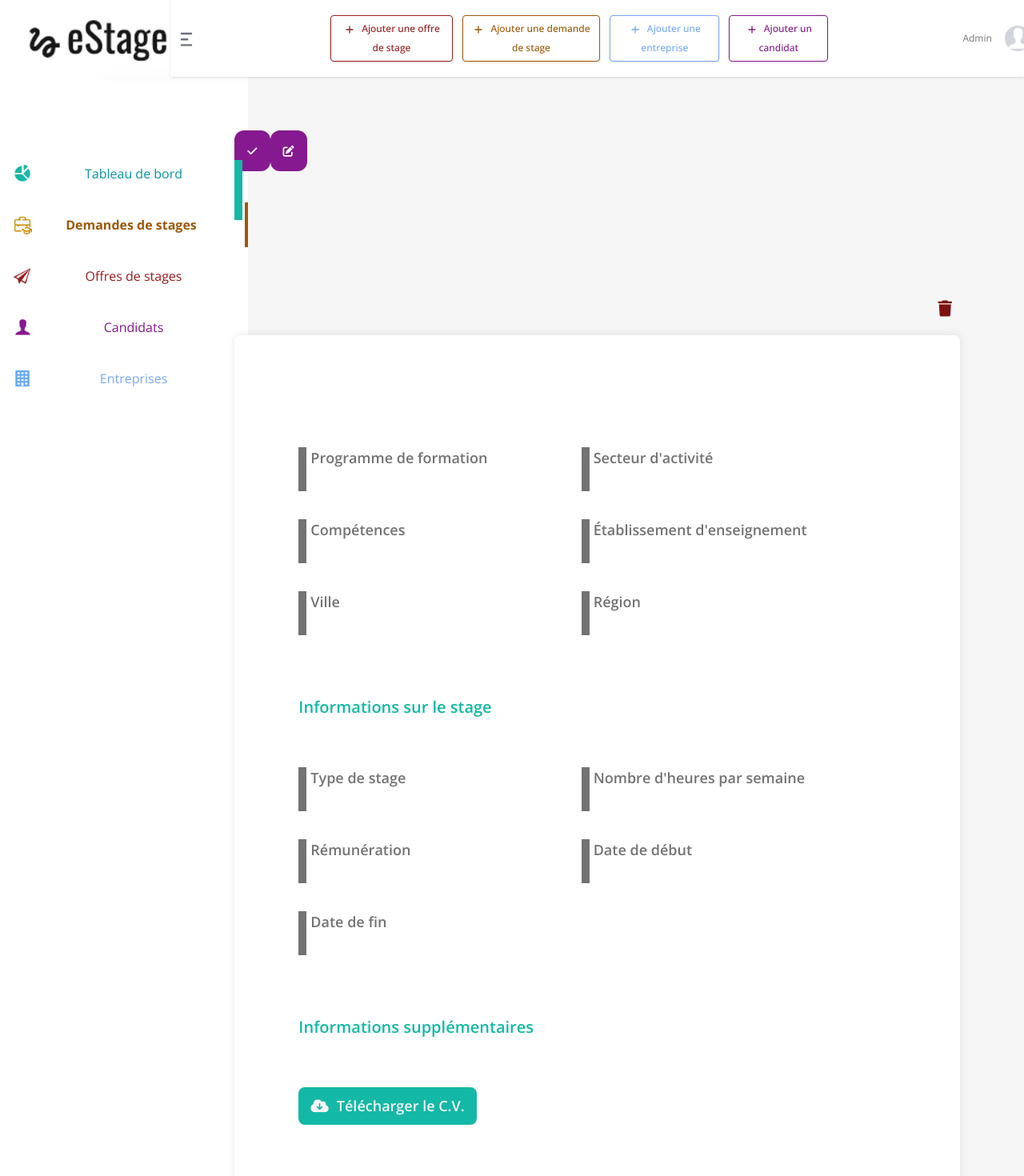
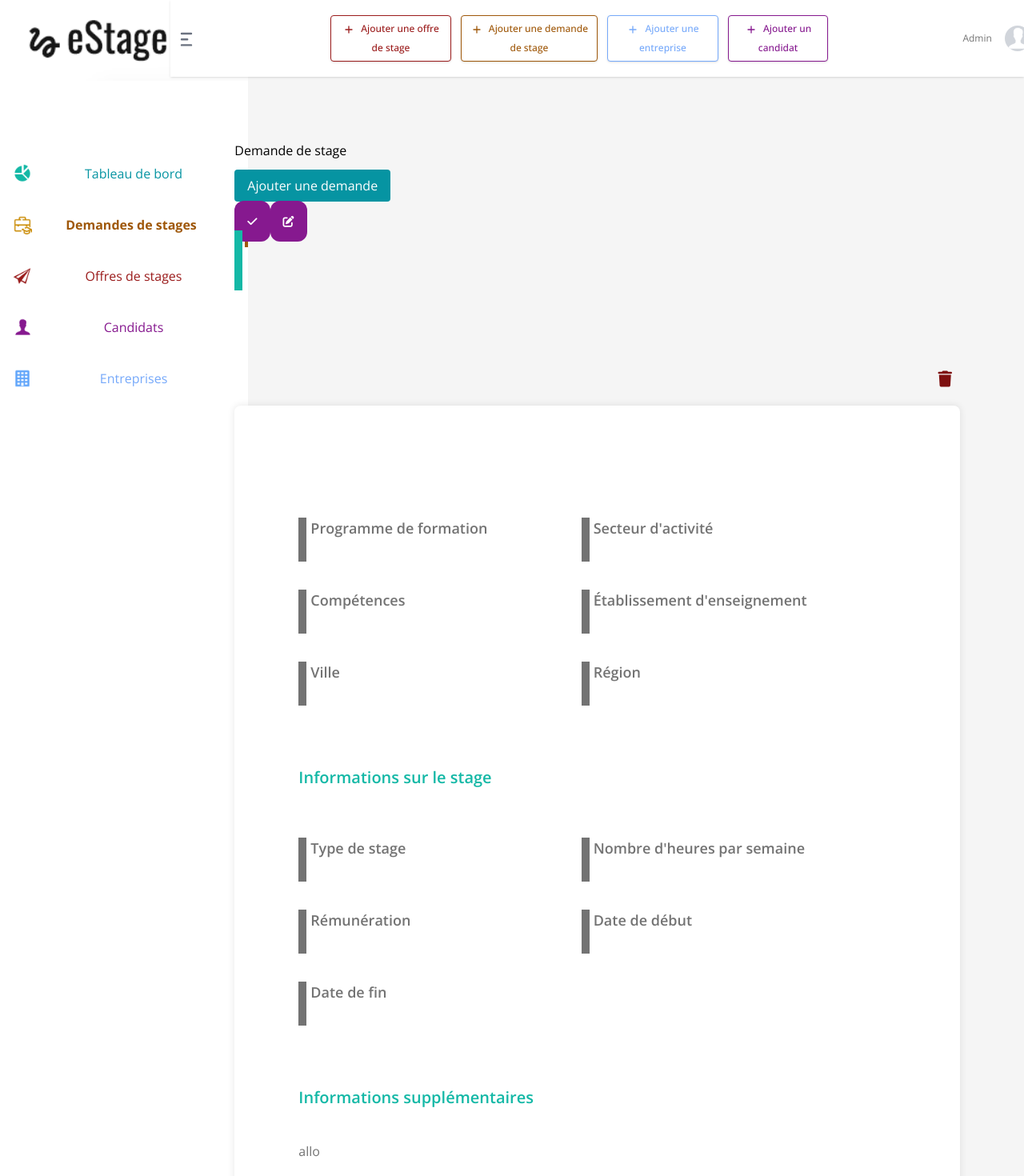
Before and after one commit to KarenPoulin/projet-synthese, a Vue app: page /app/demandesdestages in a window 1280 px wide. Shown: the top 1470 px of the page at 80% size. Built offline with nearby package versions, Linux system fonts and the light colour scheme.

Commit message:
Création des routes dans la liste des demandes/offres et dans le menu d'actions

```diff
--- a/src/components/menuActions.vue
+++ b/src/components/menuActions.vue
@@ -15,20 +15,25 @@
   <div class="flex-grow flex items-center space-x-3 p-2 mx-40 ">
 
 <!-- Bouton "Ajouter une offre de stage" -->
+   <RouterLink to="/app/formulaireoffre">
     <button class="ripple inline-block rounded border border-red-800 bg-white px-2 py-1 text-center text-xs font-medium leading-6 text-red-800 shadow transition hover:bg-red-50 hover:shadow-lg focus:outline-none">
       <svg class="mr-1 inline-block h-4 w-4" fill="none" viewBox="0 0 24 24" stroke="currentColor">
         <path stroke-linecap="round" stroke-linejoin="round" stroke-width="2" d="M12 6v6m0 0v6m0-6h6m-6 0H6"></path>
       </svg>
       Ajouter une offre de stage
     </button>
+  </RouterLink>
 
    <!-- Bouton "Ajouter une demande de stage" -->
+    <RouterLink to="/app/formulairedemande">
     <button class="ripple inline-block rounded border border-yellow-600 bg-white px-2 py-1 text-center text-xs font-medium leading-6 text-yellow-600 shadow transition hover:bg-yellow-50 hover:shadow-lg focus:outline-none">
       <svg class="mr-1 inline-block h-4 w-4" fill="none" viewBox="0 0 24 24" stroke="currentColor">
         <path stroke-linecap="round" stroke-linejoin="round" stroke-width="2" d="M12 6v6m0 0v6m0-6h6m-6 0H6"></path>
       </svg>
       Ajouter une demande de stage
     </button>
+  </RouterLink>
+
        <!-- Bouton "Ajouter une entreprise" -->
     <button class="ripple inline-block rounded border border-blue-400 bg-white px-2 py-1 text-center text-xs font-medium leading-6 text-blue-400 shadow transition hover:bg-blue-50 hover:shadow-lg focus:outline-none">
       <svg class="mr-1 inline-block h-4 w-4" fill="none" viewBox="0 0 24 24" stroke="currentColor">
@@ -61,6 +66,7 @@
 
 <script setup>
 import { useAdminStore } from '@/stores/admin';
+import { RouterLink } from 'vue-router'
 
 const adminStore = useAdminStore();
 </script>
--- a/src/router/index.js
+++ b/src/router/index.js
@@ -55,8 +55,13 @@ const router = createRouter({
           component: formulaireCandidat
         },
         {
-          path:'formulairedo',
-          name:'formulairedo',
+          path:'formulairedemande',
+          name:'formulairedemande',
+          component: FormulaireDO
+        },
+        {
+          path:'formulaireoffre',
+          name:'formulaireoffre',
           component: FormulaireDO
         },
         {
--- a/src/views/DemandesDeStages.vue
+++ b/src/views/DemandesDeStages.vue
@@ -1,17 +1,57 @@
 <template>
-  <RouterLink to="/app/formulaireDo" class="bg-fuchsia-800 hover:bg-fuchsia-900 text-white text-sm font-bold p-4 rounded-xl mb-16">
+  <h1>Demande de stage</h1>
+  <div class="flex">
+    <RouterLink class="my-3  bg-teal-500 text-white px-4 py-2  rounded hover:bg-teal-600" to="/app/formulairedemande">
+      Ajouter une demande</RouterLink>
+  </div>
+
+  <RouterLink to="/app/formulaireDo"
+    class="bg-fuchsia-800 hover:bg-fuchsia-900 text-white text-sm font-bold p-4 rounded-xl mb-16">
     <i class="ficheDetaillee__icône-consulter fa fa-check"></i>
   </RouterLink>
-  <RouterLink to="/app/formulaireDo" class="bg-fuchsia-800 hover:bg-fuchsia-900 text-white text-sm font-bold p-4 rounded-xl mb-16">
+  <RouterLink to="/app/formulaireDo"
+    class="bg-fuchsia-800 hover:bg-fuchsia-900 text-white text-sm font-bold p-4 rounded-xl mb-16">
     <i class="ficheDetaillee__icône-editer fas fa-edit"></i>
   </RouterLink>
-  <ficheDetailler
-    :isPageDetaillerDemandeDeStage="true"
-    :isPageDetaillerDemandeOffre="false"
+
+  <ficheDetailler sousTitre="allo" mainTitre="allo" ficheTitreOne="allo" ficheTitreTwo="allo" ficheDescription="allo"
+    @emitRedirectionPageEdition="" @emitToggleModal="toggleModal" programmeDeFormation="allo" secteurDeActiviter="allo"
+    competence="allo" etablissementEnseignement="allo" ville="allo" region="allo" diplomeDemandees="allo"
+    exigencesText="allo" adresse="allo" province="allo" codePostal="allo" telephone="allo" courriel=""
+    typeDeStage="allo" nombreHeures="allo" remuneration="allo" dateDeDebut="allo" dateDeFin="allo"
+    informationsSupplémentairesText="allo" :isPageDetaillerDemandeDeStage="true" :isPageDetaillerDemandeOffre="false"
     :isPageDetaillerCandidat="false">
+    <modalSuppression :etatDuModal="true" @suppressionAnnuleeIcone="annulerSuppressionIcone"
+      @suppressionAnnulee="annulerSuppression" @confirmationSuppression="suppressionConfirmee" title="title"
+      firstName="firstName" lastName="lastName" />
   </ficheDetailler>
 </template>
 
 <script setup>
 import ficheDetailler from '@/components/ficheDetailler.vue';
+import modalSuppression from '@/components/modalSuppression.vue';
+import { ref } from 'vue'
+import { RouterLink } from 'vue-router'
+
+const etatDuModal = ref(false)
+
+const annulerSuppressionIcone = () => {
+  etatDuModal.value = false;
+  console.log(etatDuModal.value)
+}
+
+const annulerSuppression = () => {
+  etatDuModal.value = false;
+  console.log(etatDuModal.value)
+}
+
+const suppressionConfirmee = () => {
+  etatDuModal.value = false;
+  // Information de lapi pour la suppression
+  console.log(etatDuModal.value)
+}
+
+const toggleModal = () => {
+  etatDuModal.value = !etatDuModal.value;
+}
 </script>
--- a/src/views/FormulaireDO.vue
+++ b/src/views/FormulaireDO.vue
@@ -1,7 +1,7 @@
 <template>
   <div class="bg-neutral-100 w-full mx-auto">
     <!-------------------- Entête -------------------->
-        <h1 class="text-4xl font-bold text-neutral-500 m-10 p-5">{{ isRequest ? 'Ajouter une demande de stage' : 'Offre de stage' }}</h1>
+     <h1 class="text-4xl font-bold text-neutral-500 m-10 p-5">{{ isRequest ? 'Ajouter une demande de stage' : 'Offre de stage' }}</h1>
 
 
 
@@ -55,7 +55,7 @@
         <div v-if="isRequest" class="m-2">
           <label for="nomComplet" class="text-sm font-bold text-neutral-500  block">Nom et prénom</label>
           <input id="title" v-model="formFieldsLinkedWithApi.nomComplet"
-          @input="validateInput(formFieldsLinkedWithApi.nomComplet, 'nomComplet')" type="text"
+            @input="validateInput(formFieldsLinkedWithApi.nomComplet, 'nomComplet')" type="text"
             class="border border-gray-300 w-full rounded focus:bg-white"
             :class="{ 'hover:bg-teal-100': isRequest, 'hover:bg-red-100': !isRequest }">
           <span v-if="fieldsToValidate.nomComplet !== ''" class="p-2 text-xs font-semibold text-red-700">{{
@@ -90,7 +90,7 @@
             <div class="h-full w-1.5 bg-neutral-800 absolute inset-y-0 left-0"></div>
             <label for="programme" class="text-sm font-bold text-neutral-500 block ml-3">Programme de formation</label>
             <input id="programme" v-model="formFieldsLinkedWithApi.programme"
-            @input="validateInput(formFieldsLinkedWithApi.programme, 'programme')" type="text"
+              @input="validateInput(formFieldsLinkedWithApi.programme, 'programme')" type="text"
               class="border border-gray-300 p-2 w-full rounded mt-1 ml-3   focus:bg-white"
               :class="{ 'hover:bg-teal-100': isRequest, 'hover:bg-red-100': !isRequest }">
             <span v-if="fieldsToValidate.programme !== ''" class="text-xs font-semibold text-red-700 p-2">{{
@@ -103,7 +103,7 @@
             <label for="etablissement" class="text-sm font-bold text-neutral-500 block ml-3 ">Établissement
               scolaire</label>
             <input id="etablissement" v-model="formFieldsLinkedWithApi.etablissement"
-            @input="validateInput(formFieldsLinkedWithApi.etablissement, 'etablissement')" type="text"
+              @input="validateInput(formFieldsLinkedWithApi.etablissement, 'etablissement')" type="text"
               class="border border-gray-300 p-2 w-full rounded mt-1 ml-3  focus:bg-white"
               :class="{ 'hover:bg-teal-100': isRequest, 'hover:bg-red-100': !isRequest }">
             <span v-if="fieldsToValidate.etablissement !== ''" class="text-xs font-semibold text-red-700 p-2">{{
@@ -116,8 +116,7 @@
             <label for="activitySector" class="text-sm font-bold text-neutral-500 block ml-3   focus:bg-white"
               :class="{ 'hover:bg-teal-100': isRequest, 'hover:bg-red-100': !isRequest }">Secteur
               d'activité</label>
-            <select id="activitySector"
-              v-model="formFieldsLinkedWithApi.activitySector"
+            <select id="activitySector" v-model="formFieldsLinkedWithApi.activitySector"
               @change="validateSelect(formFieldsLinkedWithApi.activitySector, 'activitySector')"
               class="border border-gray-300 p-2 w-full rounded mt-1 ml-3 focus:bg-white"
               :class="{ 'hover:bg-teal-100': isRequest, 'hover:bg-red-100': !isRequest }">
@@ -318,16 +317,28 @@
 </template>
 
 <script setup>
-import { reactive, ref } from 'vue';
+import { reactive, ref, onMounted } from 'vue';
+
+// Function pour créer les routes vers le formulaireDO à partir de la navigation et des listes demandes et offres
+onMounted(() => {
+  const urlString = window.location.href;
+  if (urlString.includes('formulairedemande')) {
+    isRequest.value = true;
+  } else if (urlString.includes('formulaireoffre')) {
+    isRequest.value = false;
+  }
+})
+
 
 //Variable pour déterminer si c'est un ajout ou une modification
 let isAdding = ref(true);
 
+
 // Variable pour déterminer si c'est une demande ou une offre
-let isRequest = ref(false);
+let isRequest = ref(true);
+
 
 // Création des variables requises pour la validation du formulaire
-
 const formFieldsLinkedWithApi = reactive({
   title: '',
   enterprise: '',
--- a/src/views/OffresDeStages.vue
+++ b/src/views/OffresDeStages.vue
@@ -1,7 +1,14 @@
 <template>
-      <h1>Offres de stage</h1>
-  </template>
+  <h1>Offres de stage</h1>
+  <dix class="flex">
+    <RouterLink class="my-3 bg-red-800 text-white px-4 py-2  rounded hover:bg-red-900" to="/app/formulaireoffre">Ajouter
+      une offre</RouterLink>
+  </dix>
 
-  <script setup>
 
-  </script>
+</template>
+
+<script setup>
+import { RouterLink } from 'vue-router'
+
+</script>
```
